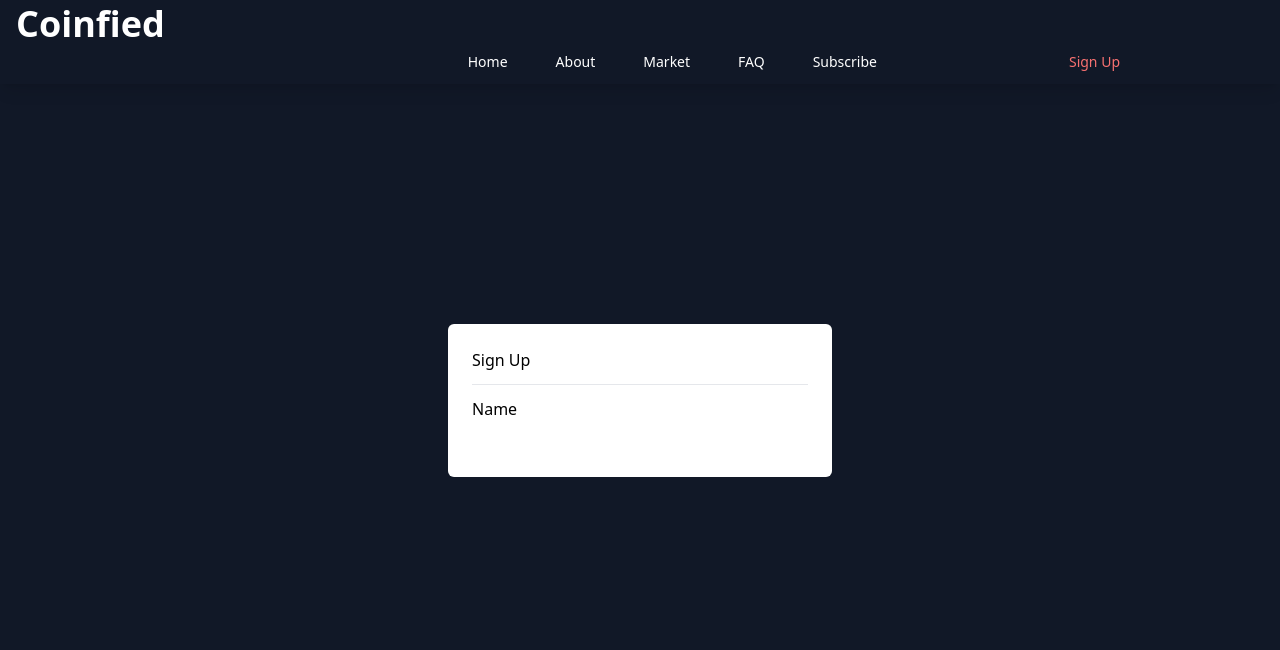
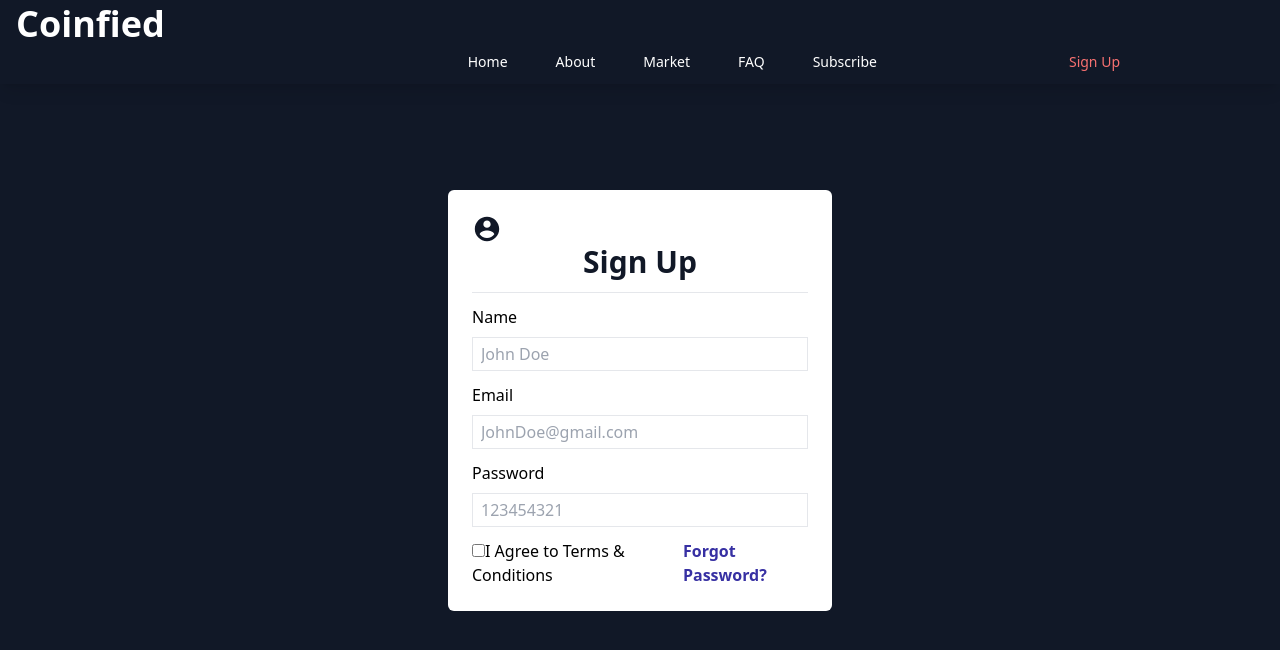
Before and after one commit to patrickiyiakimo/Coinfied-2024, a React (Create React App) app: page /signup in a window 1280 px wide. Shown: the top 650 px of the page. Built offline with nearby package versions, Linux system fonts and the light colour scheme.

Commit message:
Update Signup.jsx

```diff
--- a/src/components/Signup.jsx
+++ b/src/components/Signup.jsx
@@ -1,20 +1,59 @@
-import React from 'react'
+import React from "react";
+import { IoMdContact } from "react-icons/io";
 // import { Link } from 'react-router-dom/cjs/react-router-dom.min'
 // import { Link } from "react-router-dom";
 
 const Signup = () => {
   return (
-      <div className='flex text-grey-400 justify-center items-center h-screen bg-gray-900'>
-      <div  className='w-96 p-6 shagow-lg bg-white rounded-md'>
-        <h1>Sign Up</h1>
-        <hr className='mt-3'/>
-        <div className='mt-3'>
-          <label for='username' className='block text-base mb-2'>Name</label>
-          <input type='text' className=''/>
+    <div className="flex text-grey-400 justify-center items-center h-screen bg-gray-900">
+      <div className="w-96 p-6 shagow-lg bg-white rounded-md">
+        <h1 className="text-3xl text-gray-900 text-center block font-semibold">
+          <IoMdContact className="text-gray-900" />
+          Sign Up
+        </h1>
+        <hr className="mt-3" />
+        <div className="mt-3">
+          <label for="username" className="block text-base mb-2">
+            Name
+          </label>
+          <input
+            type="text"
+            className="border w-full text-base px-2 py-1 focus:outline-none focus:ring-0 focus:border-gray-900"
+            placeholder="John Doe"
+          />
         </div>
-         </div>
+        <div className="mt-3">
+          <label for="username" className="block text-base mb-2">
+            Email
+          </label>
+          <input
+            type="email"
+            className="border w-full text-base px-2 py-1 focus:outline-none focus:ring-0 focus:border-gray-900"
+            placeholder="JohnDoe@gmail.com"
+          />
+        </div>
+        <div className="mt-3">
+          <label for="username" className="block text-base mb-2">
+            Password
+          </label>
+          <input
+            type="password"
+            className="border w-full text-base px-2 py-1 focus:outline-none focus:ring-0 focus:border-gray-900"
+            placeholder="123454321"
+          />
+        </div>
+        <div className="mt-3 flex justify-between items-center">
+          <div className="">
+            <input type="checkbox" />
+            <label>I Agree to Terms & Conditions</label>
+          </div>
+          <div>
+            <a href="#" className="text-indigo-800 font-semibold">Forgot Password?</a>
+          </div>
+        </div>
+      </div>
     </div>
-  )
-}
+  );
+};
 
-export default Signup
+export default Signup;
```
